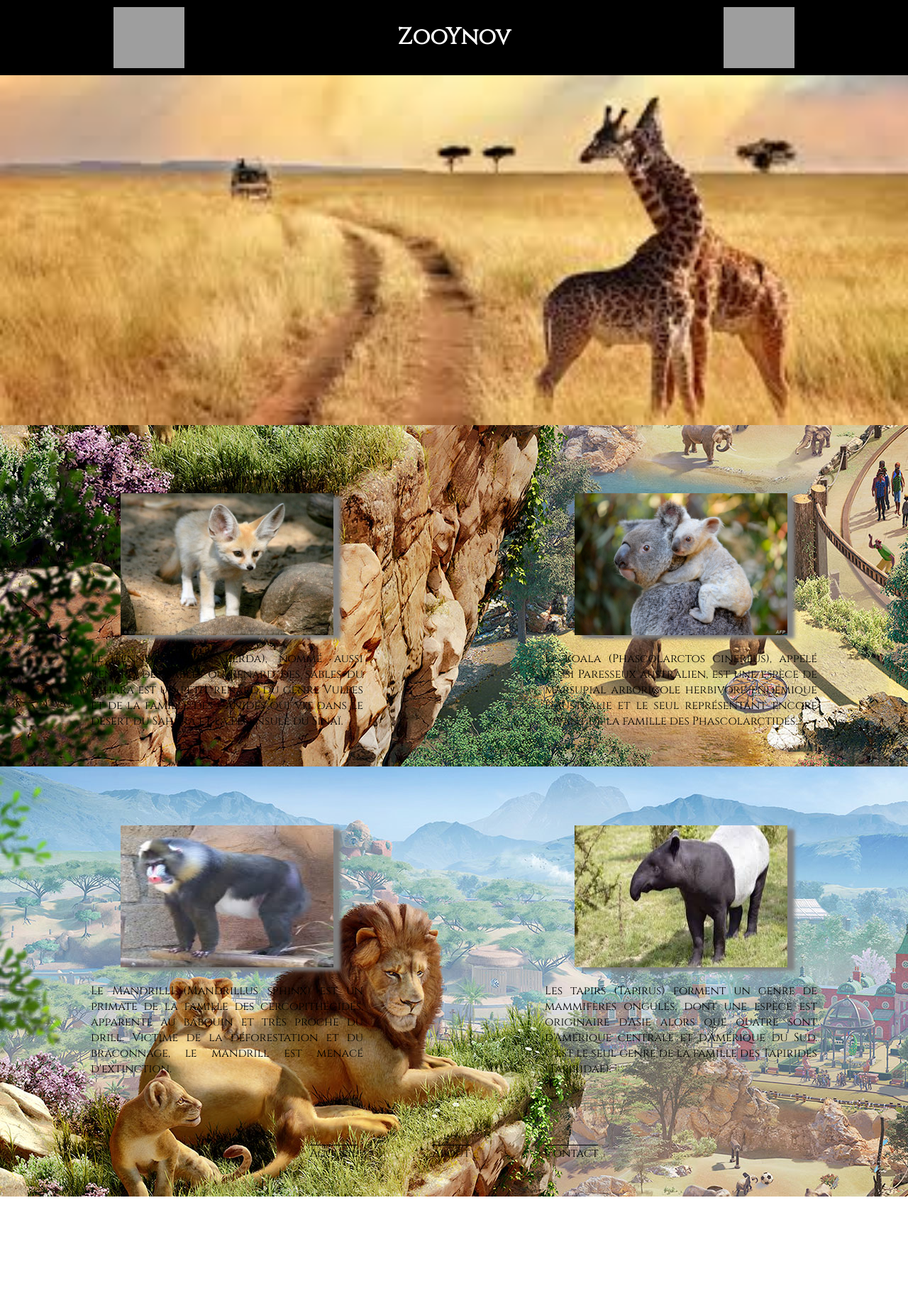
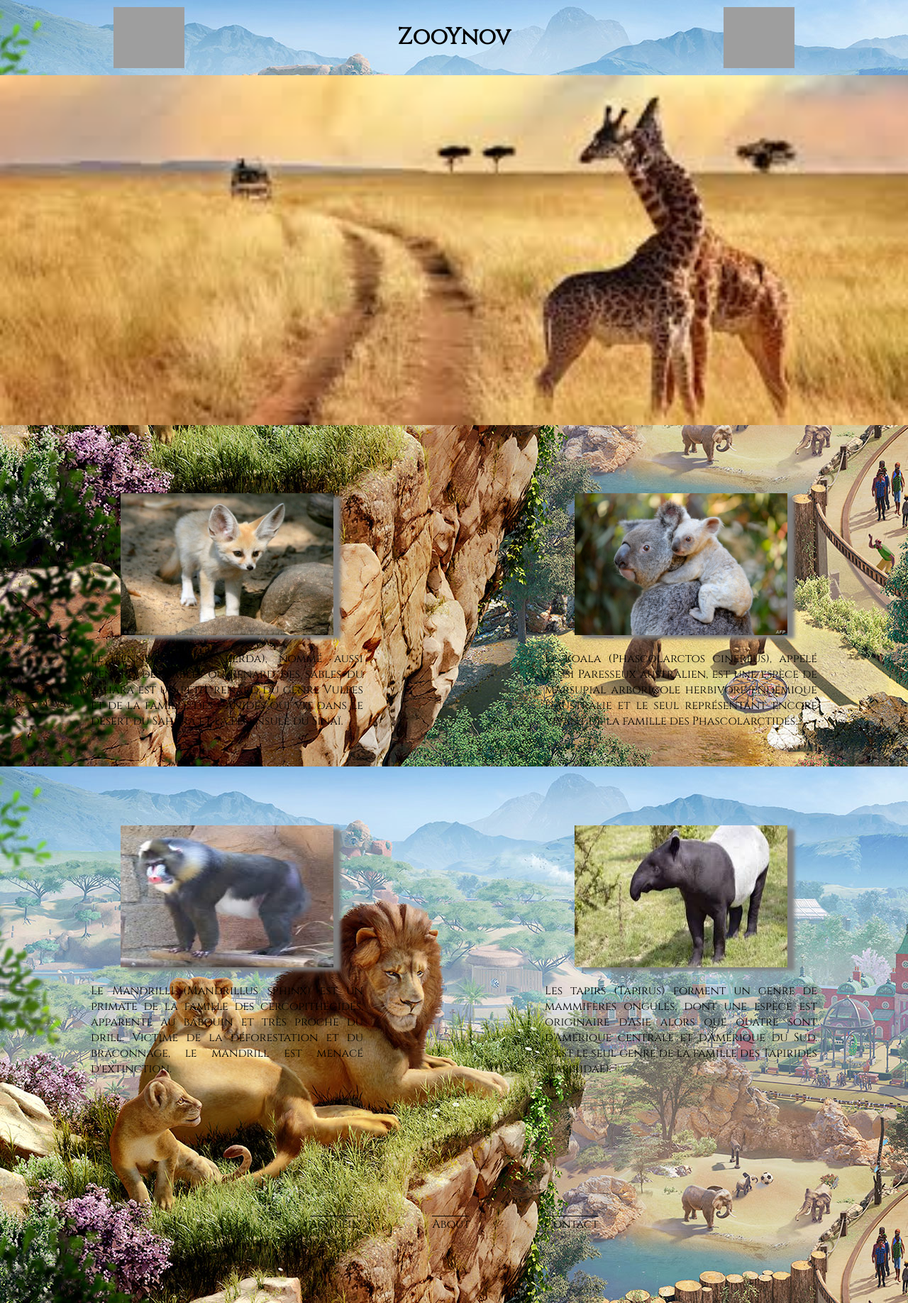
Before and after one commit to babinois/projai, a plain HTML site: page index.html in a window 1280 px wide. Shown: the whole page at 71% size. Before the commit the page ends 1686 px from the top, so only its background shows below. Drawn offline with Linux system fonts and the light colour scheme; grey boxes are pictures that could not be loaded; files whose address does not match are found by name; a web font is replaced by a local one.

Commit message:
style ( header en blanc)

```diff
--- a/css/style.css
+++ b/css/style.css
@@ -11,8 +11,7 @@ header {
     text-align: center;
     display: flex;
     justify-content: space-around;
-    background-color: black;
-    color: white;
+    color: black;
 }
 
 header img {
@@ -48,7 +47,8 @@ header img {
 }
 
 footer {
-    padding: 50px;
+    padding-top: 150px;
+    padding-bottom: 100px;
     width: 40%;
     margin: auto;
 }
```
